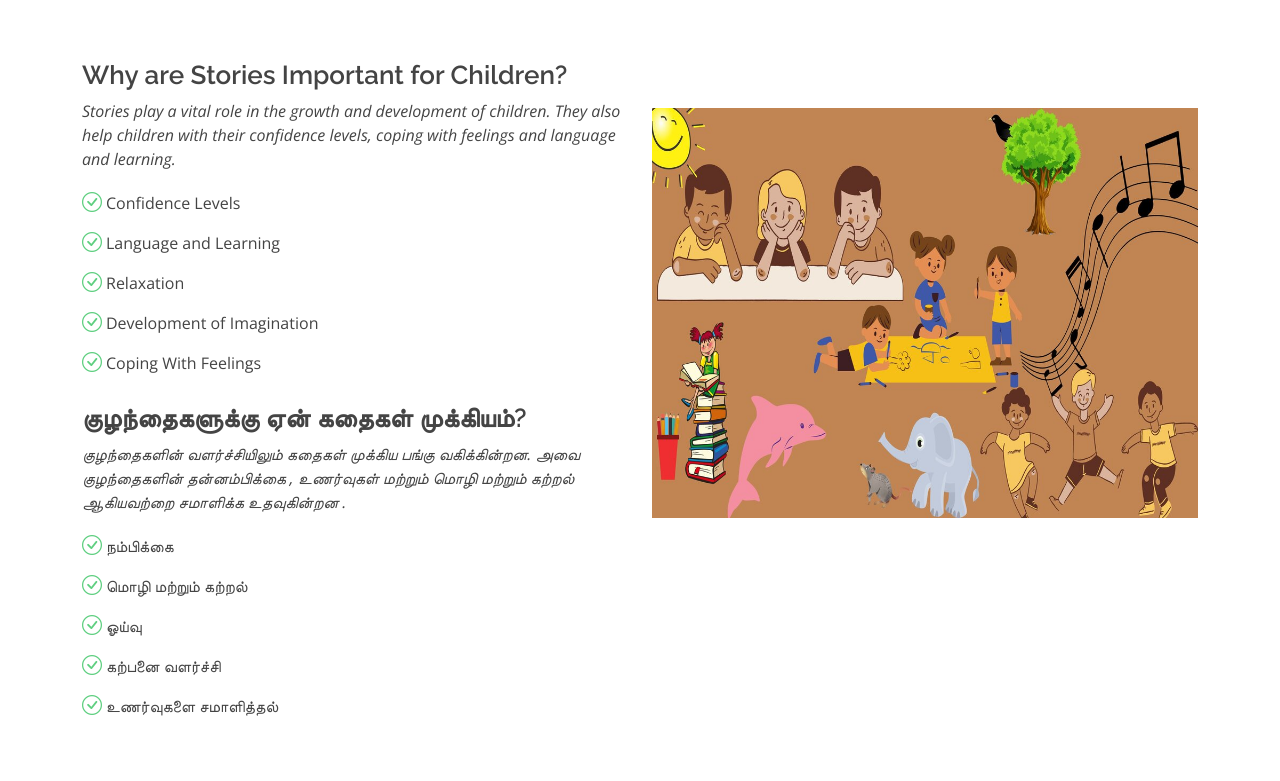
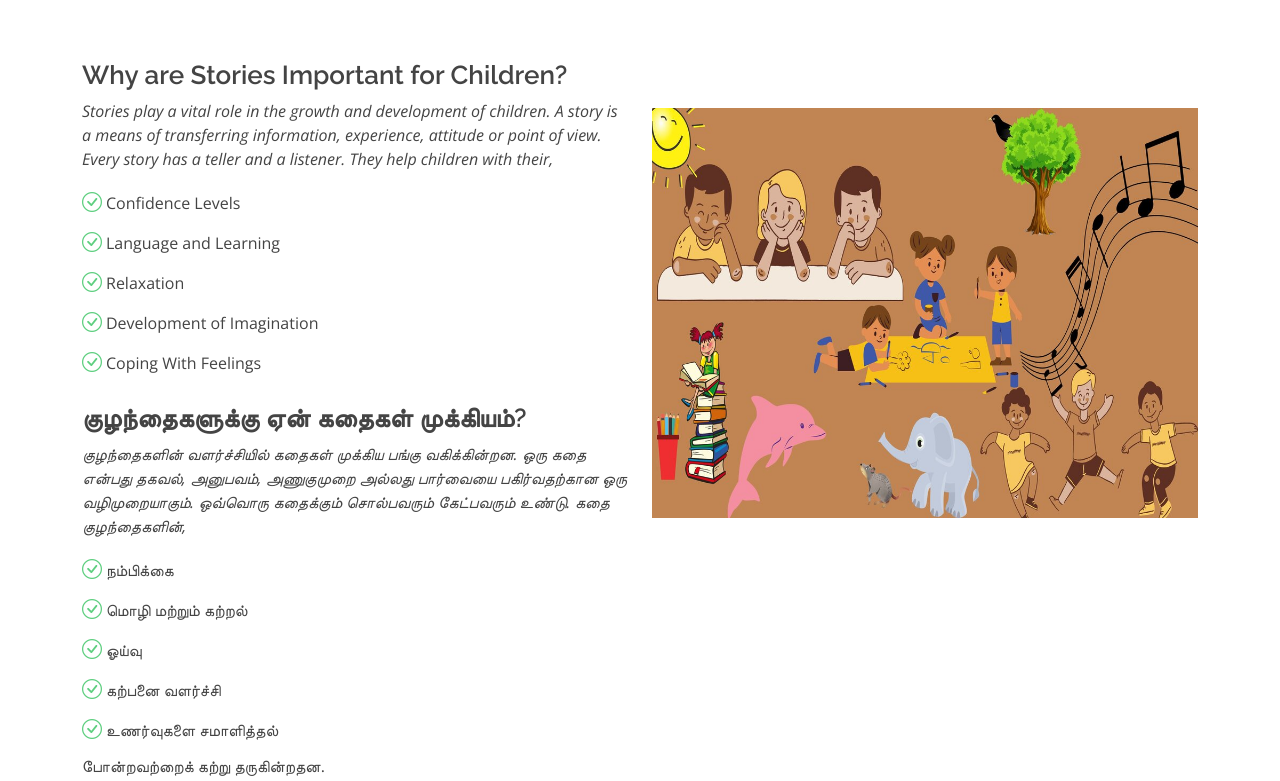
Before and after one commit to momzwingz/momzwingz.github.io, a plain HTML site: page index.html in a window 1280 px wide. Shown: the part 640-1421 px from the top of the page. Drawn offline with nearby package versions, Linux system fonts and the light colour scheme.

Commit message:
Add files via upload

```diff
--- a/index.html
+++ b/index.html
@@ -120,7 +120,10 @@
           <div class="col-lg-6 pt-4 pt-lg-0 order-2 order-lg-1 content">
             <h3>Why are Stories Important for Children?</h3>
             <p class="fst-italic">
-              Stories play a vital role in the growth and development of children. They also help children with their confidence levels, coping with feelings and language and learning.
+              Stories play a vital role in the growth and development of children.
+              A story is a means of transferring information, experience, attitude or point of view.
+              Every story has a teller and a listener.
+               They help children with their,
             </p>
             <ul>
               <li><i class="bi bi-check-circle"></i>Confidence Levels</li>
@@ -132,8 +135,10 @@
 
             <h3> <h3>குழந்தைகளுக்கு ஏன் கதைகள் முக்கியம்?</h3>
             <p class="fst-italic">
-              குழந்தைகளின் வளர்ச்சியிலும் கதைகள் முக்கிய பங்கு வகிக்கின்றன.
-              அவை குழந்தைகளின் தன்னம்பிக்கை , உணர்வுகள் மற்றும் மொழி மற்றும் கற்றல் ஆகியவற்றை சமாளிக்க உதவுகின்றன .
+              குழந்தைகளின் வளர்ச்சியில் கதைகள் முக்கிய பங்கு வகிக்கின்றன.
+              ஒரு கதை என்பது தகவல், அனுபவம், அணுகுமுறை அல்லது பார்வையை பகிர்வதற்கான ஒரு வழிமுறையாகும்.
+              ஒவ்வொரு கதைக்கும் சொல்பவரும் கேட்பவரும் உண்டு.
+              கதை  குழந்தைகளின்,
             </p>
             <ul>
               <li><i class="bi bi-check-circle"></i>நம்பிக்கை</li>
@@ -141,6 +146,9 @@
               <li><i class="bi bi-check-circle"></i>ஓய்வு  </li>
               <li><i class="bi bi-check-circle"></i>கற்பனை வளர்ச்சி </li>
               <li><i class="bi bi-check-circle"></i>உணர்வுகளை சமாளித்தல் </li>
+
+              <p> போன்றவற்றைக் கற்று தருகின்றதன.</p>
+
             </ul></h3>
 
            <!-- <p>
```
